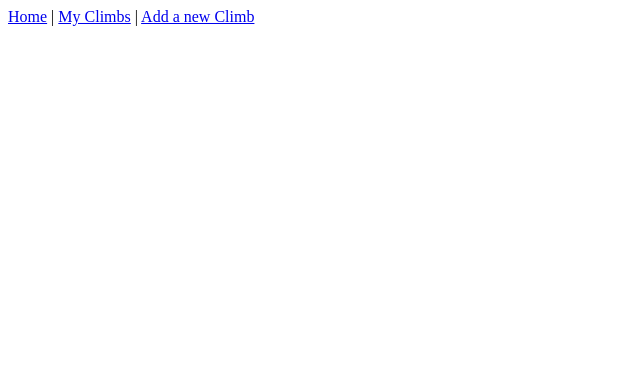
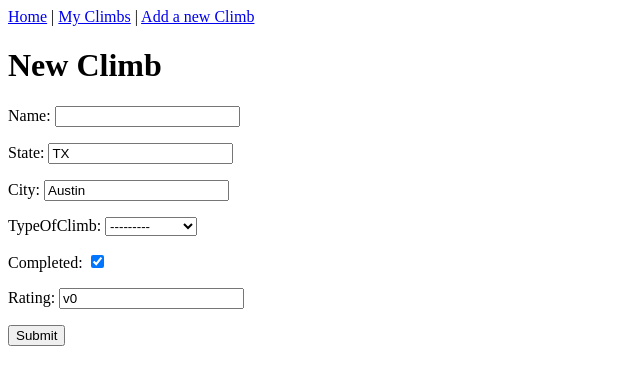
Before and after one commit to khurtledesma/RockClimb, a Django app: page /newClimb/ in a window 1280 px wide. Shown: the top 385 px of the page, without its empty margins (0-640 px from the left). Run offline with Django 3.2, Linux system fonts and the light colour scheme.

Commit message:
added form submission

```diff
--- /dev/null
+++ b/Home/forms.py
@@ -0,0 +1,14 @@
+from django import forms
+from .models import Climbs
+
+class ClimbsForm(forms.ModelForm):
+    class Meta:
+        model = Climbs
+        fields = [
+            'name',
+            'state',
+            'city',
+            'typeOfClimb',
+            'completed',
+            'rating',
+        ]
--- a/Home/templates/newClimb.html
+++ b/Home/templates/newClimb.html
@@ -1,6 +1,12 @@
 {% extends "base.html" %}
 
 {% block content %}
+<h1>New Climb</h1>
 
+<form method="POST">
+{% csrf_token %}
+   {{form.as_p}}
+   <input type="submit">
+</form>
 
 {% endblock %}
--- a/Home/views.py
+++ b/Home/views.py
@@ -1,6 +1,7 @@
 import requests
 from django.shortcuts import render
 from .models import Climbs
+from .forms import ClimbsForm
 
 # Create your views here.
 
@@ -47,4 +48,12 @@ def climbs(request):
     return render(request, 'climbs.html', context)
 
 def newClimb(request):
-    return render(request, 'newClimb.html')
+    form = ClimbsForm(request.POST or None)
+    if form.is_valid():
+        form.save()
+        form = ClimbsForm()
+
+    context = {
+        'form': form
+    }
+    return render(request, 'newClimb.html', context)
```
Also changed, not shown: db.sqlite3.
